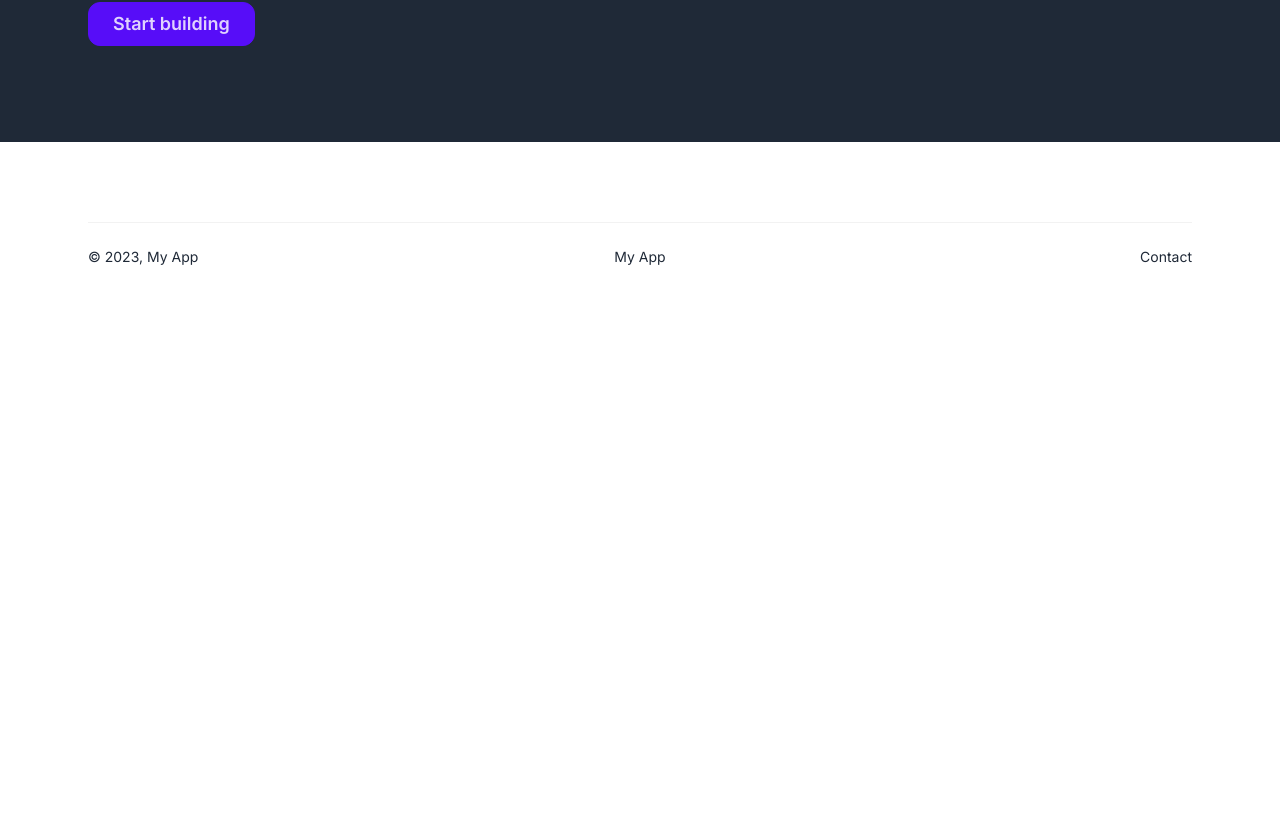
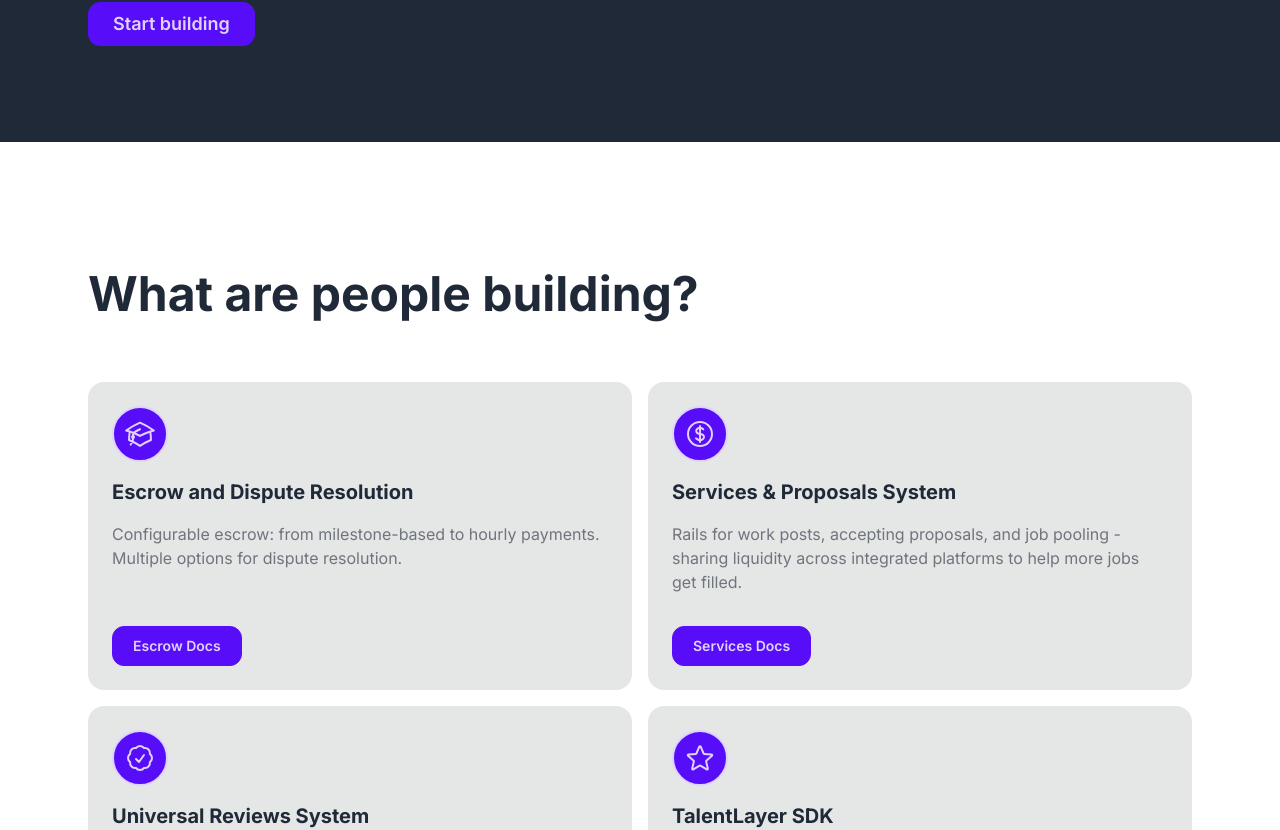
Before and after one commit to TalentLayer-Labs/talentlayer-landing, a Next.js app: page / in a window 1280 px wide. Shown: the part 2942-3772 px from the top of the page. Before the commit the page ends 3233 px from the top, so only its background shows below. Built offline with nearby package versions, Linux system fonts and the light colour scheme; what tailwindcss-radix would draw is missing.

Commit message:
Add integration section

```diff
--- a/src/app/page.tsx
+++ b/src/app/page.tsx
@@ -1,4 +1,5 @@
 import { Hero } from "@/components/hero";
+import { IntegrationsSection } from "@/components/integrations-section";
 import { IntroducationSecion } from "@/components/introduction-section";
 import { ModulesSection } from "@/components/modules-section";
 import { VisionSection } from "@/components/vision-section";
@@ -10,6 +11,7 @@ export default function Home() {
       <IntroducationSecion />
       <ModulesSection />
       <VisionSection />
+      <IntegrationsSection />
     </>
   );
 }
--- /dev/null
+++ b/src/components/integrations-section.tsx
@@ -0,0 +1,91 @@
+import {
+  AcademicCapIcon,
+  CheckBadgeIcon,
+  CurrencyDollarIcon,
+  StarIcon,
+} from "@heroicons/react/24/outline";
+import { clsx } from "clsx";
+import { ReactNode } from "react";
+
+import { Container } from "@/components/layout/container";
+import { DOCS_URL } from "@/constants/urls";
+
+import { Button } from "./ui/button";
+
+interface IntegrationCardProps {
+  title: string;
+  description: string;
+  icon: ReactNode;
+  buttonLabel: string;
+  buttonHref: string;
+  className?: string;
+}
+
+const IntegrationCard = ({
+  title,
+  description,
+  icon,
+  buttonLabel,
+  buttonHref,
+  className,
+}: IntegrationCardProps) => {
+  return (
+    <div
+      className={clsx(
+        "rounded-box flex flex-col items-start justify-between bg-base-300 p-6",
+        className,
+      )}
+    >
+      <div className="flex flex-col gap-4">
+        <div className="flex h-14 w-14 items-center justify-center rounded-full border-2 border-primary-content bg-primary">
+          <span className="h-8 w-8 text-primary-content">{icon}</span>
+        </div>
+        <h4 className="text-xl font-bold">{title}</h4>
+        <p className="text-base-content-neutral">{description}</p>
+      </div>
+      <a href={buttonHref} target="_blank" rel="noreferrer" className="block">
+        <Button className="mt-8">{buttonLabel}</Button>
+      </a>
+    </div>
+  );
+};
+
+export const IntegrationsSection = () => {
+  return (
+    <section>
+      <Container className="flex flex-col gap-6 py-32">
+        <h3 className="max-w-[44rem] text-5xl font-bold">What are people building?</h3>
+        <div className="mb-6 mt-10 grid auto-rows-fr grid-cols-1 gap-4 sm:grid-cols-2">
+          <IntegrationCard
+            icon={<AcademicCapIcon />}
+            title="Escrow and Dispute Resolution"
+            description="Configurable escrow: from milestone-based to hourly payments. Multiple options for dispute resolution."
+            buttonLabel="Escrow Docs"
+            buttonHref={DOCS_URL}
+          />
+          <IntegrationCard
+            icon={<CurrencyDollarIcon />}
+            title="Services & Proposals System"
+            description="Rails for work posts, accepting proposals, and job pooling - sharing liquidity across integrated platforms to help more jobs get filled."
+            buttonLabel="Services Docs"
+            buttonHref={DOCS_URL}
+          />
+          <IntegrationCard
+            icon={<CheckBadgeIcon />}
+            title="Universal Reviews System"
+            description="A lightweight user profile and review system tailored to work reputation and composable with other identity solutions"
+            buttonLabel="Reveiw Docs"
+            buttonHref={DOCS_URL}
+          />
+          <IntegrationCard
+            icon={<StarIcon />}
+            title="TalentLayer SDK"
+            description="Fork-able UI elements to make it faster than ever to integrate with TalentLayer. An example app to help you get started."
+            buttonLabel="Fork the demo app"
+            buttonHref={DOCS_URL}
+          />
+        </div>
+      </Container>
+    </section>
+  );
+};
```
